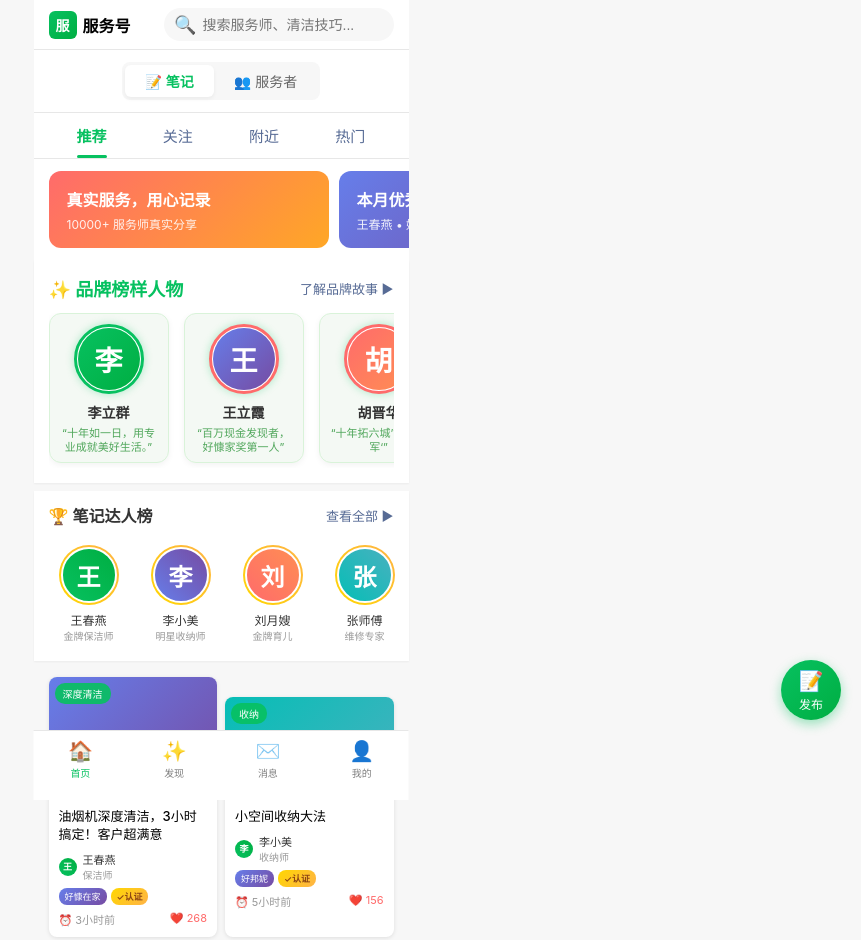
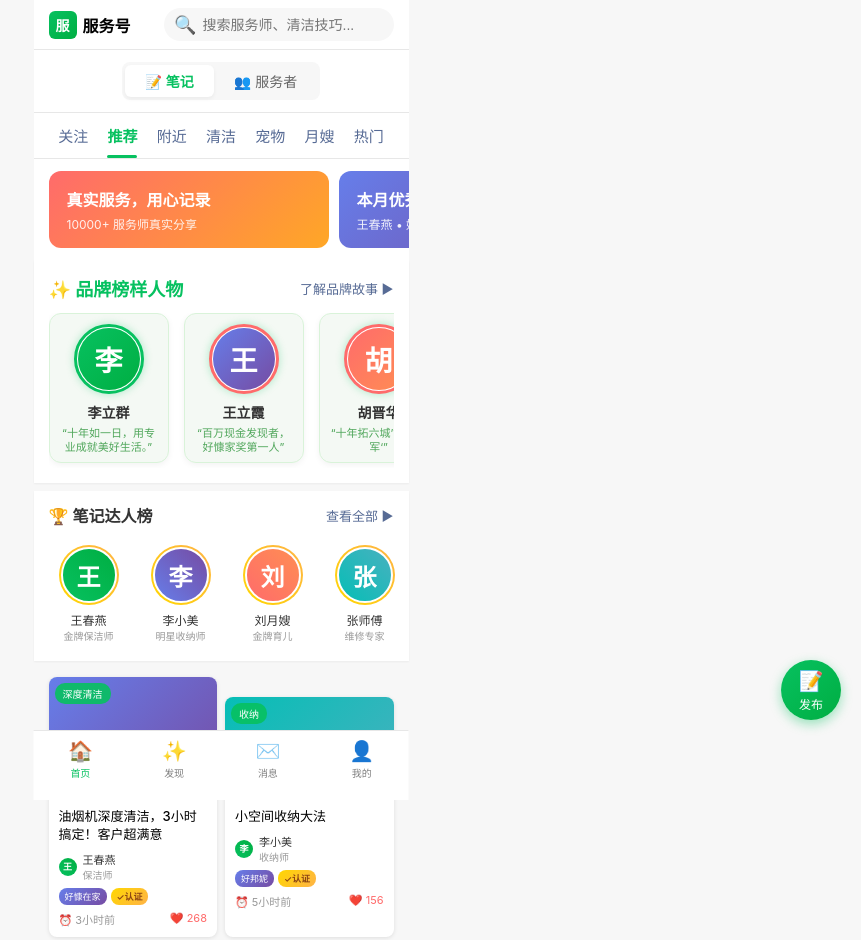
Before and after one commit to Yangkunliang/fireworks, a plain HTML site: page notes-servant-view.html in a window 1280 px wide. Shown: the top 940 px of the page, without its empty margins (419-1280 px from the left). Drawn offline with Linux system fonts and the light colour scheme.

Commit message:
Update notes-servant-view.html

```diff
--- a/notes-servant-view.html
+++ b/notes-servant-view.html
@@ -625,9 +625,12 @@
             </div>
 
             <div class="nav-tabs" id="notesTabs">
+                <div class="nav-tab" onclick="switchHomeTab('follow')">关注</div>
                 <div class="nav-tab active" onclick="switchHomeTab('recommend')">推荐</div>
-                <div class="nav-tab" onclick="switchHomeTab('follow')">关注</div>
                 <div class="nav-tab" onclick="switchHomeTab('nearby')">附近</div>
+                <div class="nav-tab">清洁</div>
+                <div class="nav-tab">宠物</div>
+                <div class="nav-tab">月嫂</div>
                 <div class="nav-tab" onclick="switchHomeTab('hot')">热门</div>
             </div>
 
```
